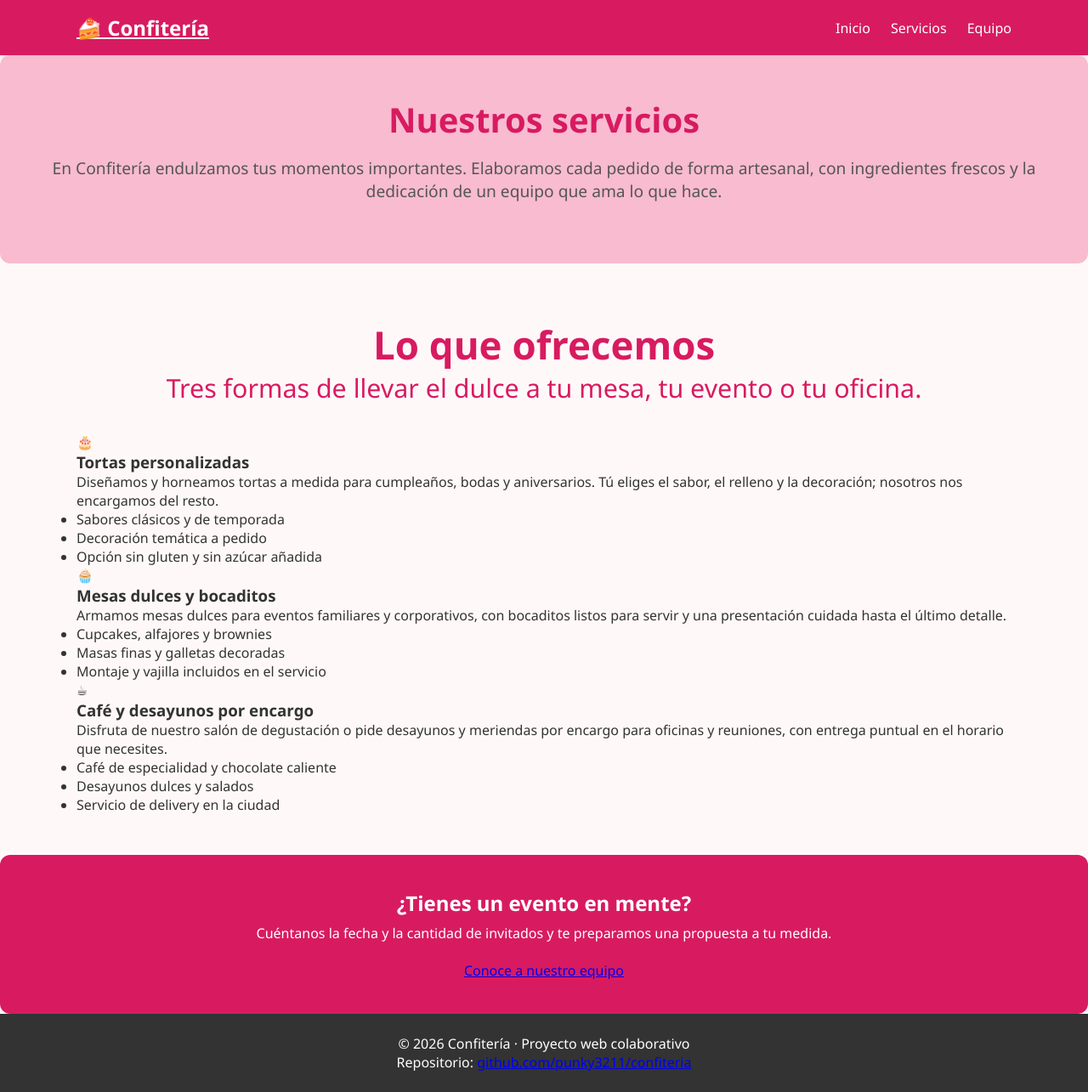
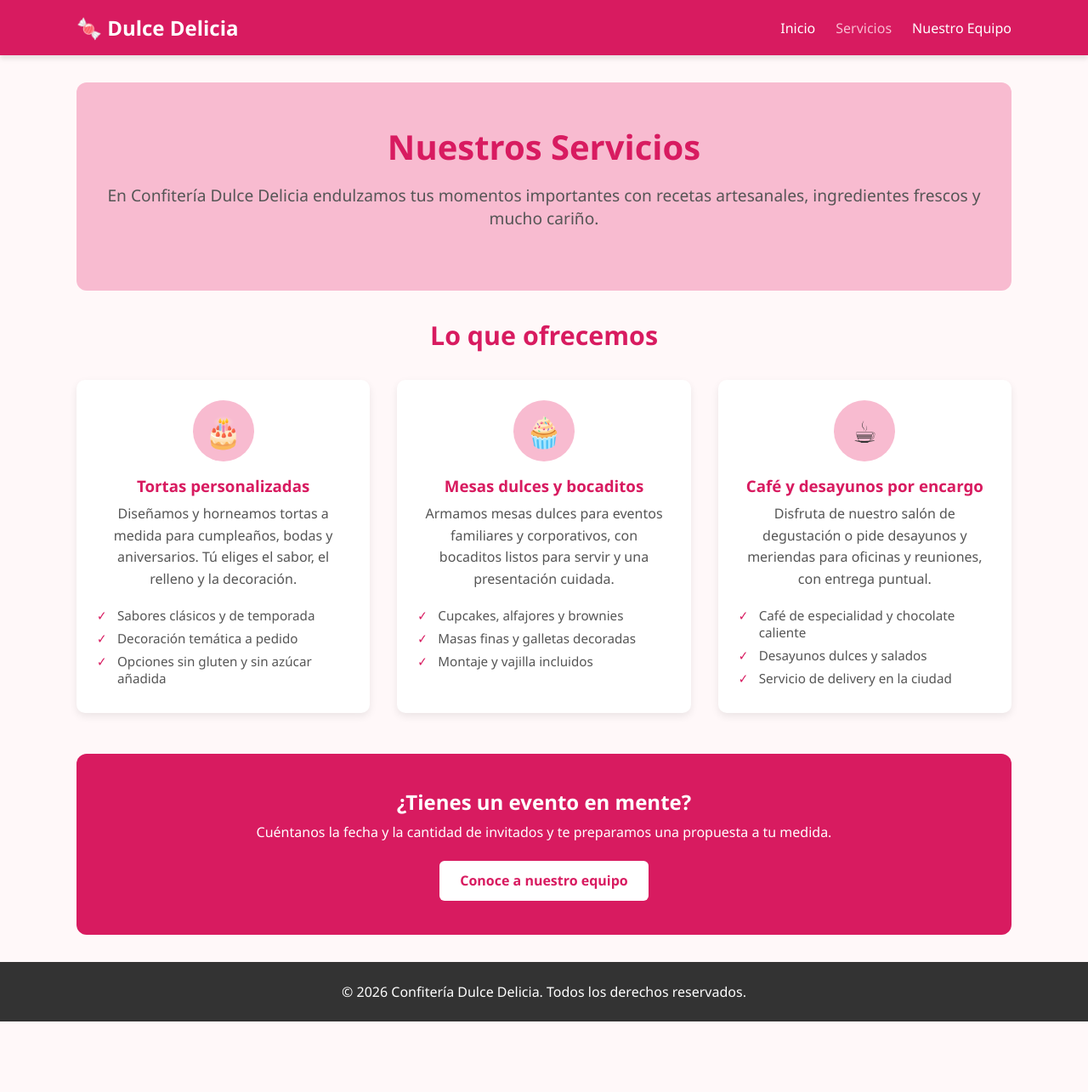
Before and after one commit to punky3211/confiteria, a plain HTML site: page servicios.html in a window 1280 px wide. Shown: the whole page at 85% size. After the commit the page ends 1202 px from the top, so only its background shows below. Drawn offline with Linux system fonts and the light colour scheme.

Commit message:
refactor(servicios): adapta la seccion al menu y a las clases compartidas de index.html

```diff
--- a/servicios.html
+++ b/servicios.html
@@ -3,86 +3,80 @@
 <head>
   <meta charset="UTF-8">
   <meta name="viewport" content="width=device-width, initial-scale=1.0">
-  <title>Servicios | Confitería</title>
-  <meta name="description" content="Conoce los servicios de repostería, mesas dulces y café que ofrece Confitería.">
+  <title>Servicios - Confitería Dulce Delicia</title>
+  <meta name="description" content="Tortas personalizadas, mesas dulces y café por encargo: conoce los servicios de Confitería Dulce Delicia.">
   <link rel="stylesheet" href="style.css">
 </head>
 <body>
 
-  <!-- ====== Menú de navegación ====== -->
+  <!-- ====== Menú de navegación (idéntico al de index.html) ====== -->
   <header>
-    <nav class="navbar">
-      <a class="logo" href="index.html">🍰 Confitería</a>
+    <nav>
+      <div class="logo">🍬 Dulce Delicia</div>
       <ul class="nav-links">
         <li><a href="index.html">Inicio</a></li>
-        <li><a href="servicios.html" class="activo">Servicios</a></li>
-        <li><a href="equipo.html">Equipo</a></li>
+        <li><a href="servicios.html" class="active">Servicios</a></li>
+        <li><a href="equipo.html">Nuestro Equipo</a></li>
       </ul>
     </nav>
   </header>
 
+  <main>
+
     <!-- ====== Encabezado de la sección ====== -->
     <section class="hero">
-    <h1>Nuestros <span>servicios</span></h1>
+      <h1>Nuestros Servicios</h1>
       <p>
-      En Confitería endulzamos tus momentos importantes. Elaboramos cada pedido
-      de forma artesanal, con ingredientes frescos y la dedicación de un equipo
-      que ama lo que hace.
+        En Confitería Dulce Delicia endulzamos tus momentos importantes con recetas
+        artesanales, ingredientes frescos y mucho cariño.
       </p>
     </section>
 
-  <!-- ====== Servicios ====== -->
-  <main class="contenedor">
-    <div class="titulo-seccion">
-      <h2>Lo que ofrecemos</h2>
-      <p>Tres formas de llevar el dulce a tu mesa, tu evento o tu oficina.</p>
-      <div class="linea-rosa"></div>
-    </div>
+    <!-- ====== Los tres servicios ====== -->
+    <section class="seccion">
+      <h2 class="titulo-seccion">Lo que ofrecemos</h2>
 
-    <div class="rejilla">
+      <div class="grid">
 
         <!-- Servicio 1 -->
-      <article class="tarjeta">
-        <div class="icono">🎂</div>
+        <article class="card">
+          <div class="card-icono">🎂</div>
           <h3>Tortas personalizadas</h3>
           <p>
             Diseñamos y horneamos tortas a medida para cumpleaños, bodas y
-          aniversarios. Tú eliges el sabor, el relleno y la decoración;
-          nosotros nos encargamos del resto.
+            aniversarios. Tú eliges el sabor, el relleno y la decoración.
           </p>
-        <ul>
+          <ul class="card-lista">
             <li>Sabores clásicos y de temporada</li>
             <li>Decoración temática a pedido</li>
-          <li>Opción sin gluten y sin azúcar añadida</li>
+            <li>Opciones sin gluten y sin azúcar añadida</li>
           </ul>
         </article>
 
         <!-- Servicio 2 -->
-      <article class="tarjeta">
-        <div class="icono">🧁</div>
+        <article class="card">
+          <div class="card-icono">🧁</div>
           <h3>Mesas dulces y bocaditos</h3>
           <p>
             Armamos mesas dulces para eventos familiares y corporativos, con
-          bocaditos listos para servir y una presentación cuidada hasta el
-          último detalle.
+            bocaditos listos para servir y una presentación cuidada.
           </p>
-        <ul>
+          <ul class="card-lista">
             <li>Cupcakes, alfajores y brownies</li>
             <li>Masas finas y galletas decoradas</li>
-          <li>Montaje y vajilla incluidos en el servicio</li>
+            <li>Montaje y vajilla incluidos</li>
           </ul>
         </article>
 
         <!-- Servicio 3 -->
-      <article class="tarjeta">
-        <div class="icono">☕</div>
+        <article class="card">
+          <div class="card-icono">☕</div>
           <h3>Café y desayunos por encargo</h3>
           <p>
             Disfruta de nuestro salón de degustación o pide desayunos y meriendas
-          por encargo para oficinas y reuniones, con entrega puntual en el
-          horario que necesites.
+            para oficinas y reuniones, con entrega puntual.
           </p>
-        <ul>
+          <ul class="card-lista">
             <li>Café de especialidad y chocolate caliente</li>
             <li>Desayunos dulces y salados</li>
             <li>Servicio de delivery en la ciudad</li>
@@ -90,27 +84,19 @@
         </article>
 
       </div>
-  </main>
+    </section>
 
     <!-- ====== Franja de contacto ====== -->
     <section class="franja">
       <h2>¿Tienes un evento en mente?</h2>
-    <p>
-      Cuéntanos la fecha y la cantidad de invitados y te preparamos una
-      propuesta a tu medida.
-    </p>
-    <a class="boton" href="equipo.html">Conoce a nuestro equipo</a>
+      <p>Cuéntanos la fecha y la cantidad de invitados y te preparamos una propuesta a tu medida.</p>
+      <a class="btn" href="equipo.html">Conoce a nuestro equipo</a>
     </section>
 
-  <!-- ====== Pie de página ====== -->
-  <footer class="pie">
-    <p>&copy; 2026 Confitería · Proyecto web colaborativo</p>
-    <p>
-      Repositorio:
-      <a href="https://github.com/punky3211/confiteria." target="_blank" rel="noopener">
-        github.com/punky3211/confiteria
-      </a>
-    </p>
+  </main>
+
+  <footer>
+    <p>&copy; 2026 Confitería Dulce Delicia. Todos los derechos reservados.</p>
   </footer>
 
 </body>
```
Lines whose indentation alone changed are shown as unchanged.
